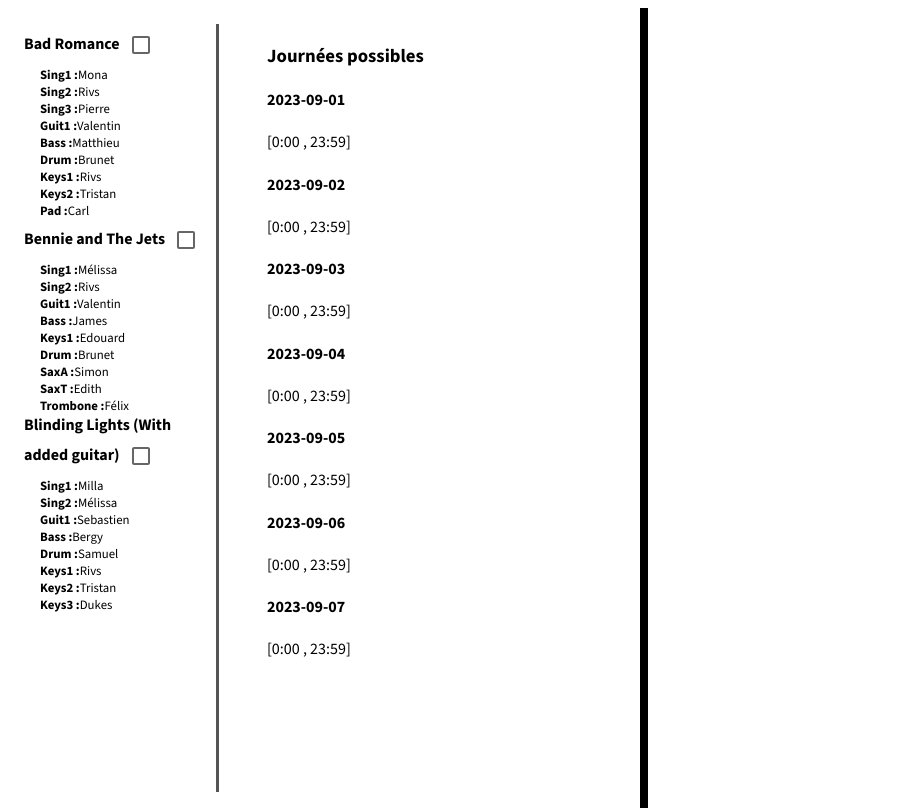
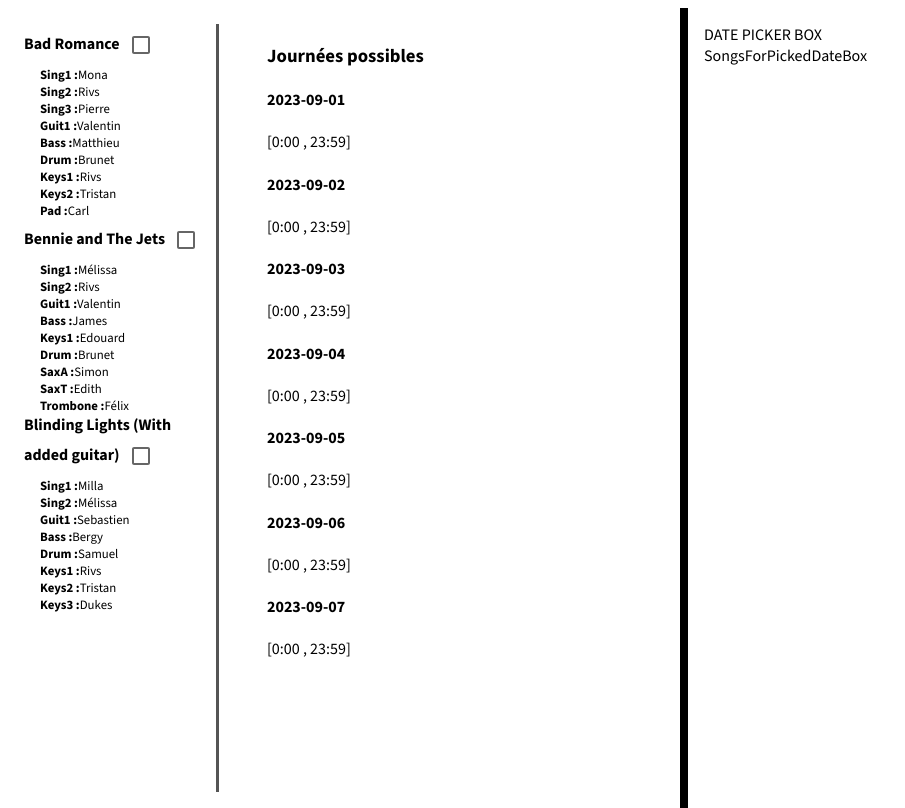
Before and after one commit to phbru/polyjam-station, a React (Vite) app: page / in a window 1280 px wide. Shown: the whole page, without its empty margins (0-905 px from the left). Built offline with nearby package versions, Linux system fonts and the light colour scheme.

Commit message:
initiated SongsForADateSection

```diff
--- /dev/null
+++ b/src/components/DatePickerBox.tsx
@@ -0,0 +1,5 @@
+const DatePickerBox = () => {
+  return <div className="date-picker-box">DATE PICKER BOX</div>;
+};
+
+export default DatePickerBox;
--- /dev/null
+++ b/src/components/SongsForADateSection.tsx
@@ -0,0 +1,13 @@
+import DatePickerBox from "./DatePickerBox";
+import SongsForPickedDateBox from "./SongsForPickedDateBox";
+
+const SongsForADateSection = () => {
+  return (
+    <div className="songs-for-a-date-section">
+      <DatePickerBox />
+      <SongsForPickedDateBox />
+    </div>
+  );
+};
+
+export default SongsForADateSection;
--- /dev/null
+++ b/src/components/SongsForPickedDateBox.tsx
@@ -0,0 +1,5 @@
+const SongsForPickedDateBox = () => {
+  return <div className="songs-for-picked-date-box">SongsForPickedDateBox</div>;
+};
+
+export default SongsForPickedDateBox;
--- a/src/index.css
+++ b/src/index.css
@@ -50,20 +50,16 @@ ul li {
 /* Dashboard style */
 .dashboard {
   display: flex;
-  position: relative;
+  width: 100%;
 }
 .time-slots-for-every-date-section {
   display: flex;
+
+  width: 50%;
   padding: 1rem 1rem 1rem 1rem;
-}
 
-.dashboard__separator {
   border-right: solid;
-  border-right-width: 0.5rem;
-
-  position: fixed;
-  height: 100vh;
-  left: 50vw;
+  border-right-width: 0.25rem;
 }
 
 .checkable-songs-column {
@@ -78,3 +74,12 @@ ul li {
 .song-component__name {
   margin: 0;
 }
+
+.songs-for-a-date-section {
+  display: flex;
+  flex-direction: column;
+
+  padding: 1rem 1rem 1rem 1rem;
+  border-left: solid;
+  border-left-width: 0.25rem;
+}
--- a/src/scenes/dashboard/Dashboard.tsx
+++ b/src/scenes/dashboard/Dashboard.tsx
@@ -9,6 +9,7 @@ import { CheckableSong } from "../../interfaces/CheckableSong";
 import { initialPossibleIntervals, songListState } from "./initialStates";
 import { DailyPossibleInterval } from "../../types/DailyPossibleInterval";
 import TimeSlotsForEveryDatesSection from "../../components/TimeSlotsForEveryDateSection";
+import SongsForADateSection from "../../components/SongsForADateSection";
 
 const Dashboard = () => {
   useContext<DashboardContextProps>(DashboardContext);
@@ -35,7 +36,7 @@ const Dashboard = () => {
     >
       <div className="dashboard">
         <TimeSlotsForEveryDatesSection />
-        <div className="dashboard__separator"></div>
+        <SongsForADateSection />
       </div>
     </DashboardContext.Provider>
   );
```
